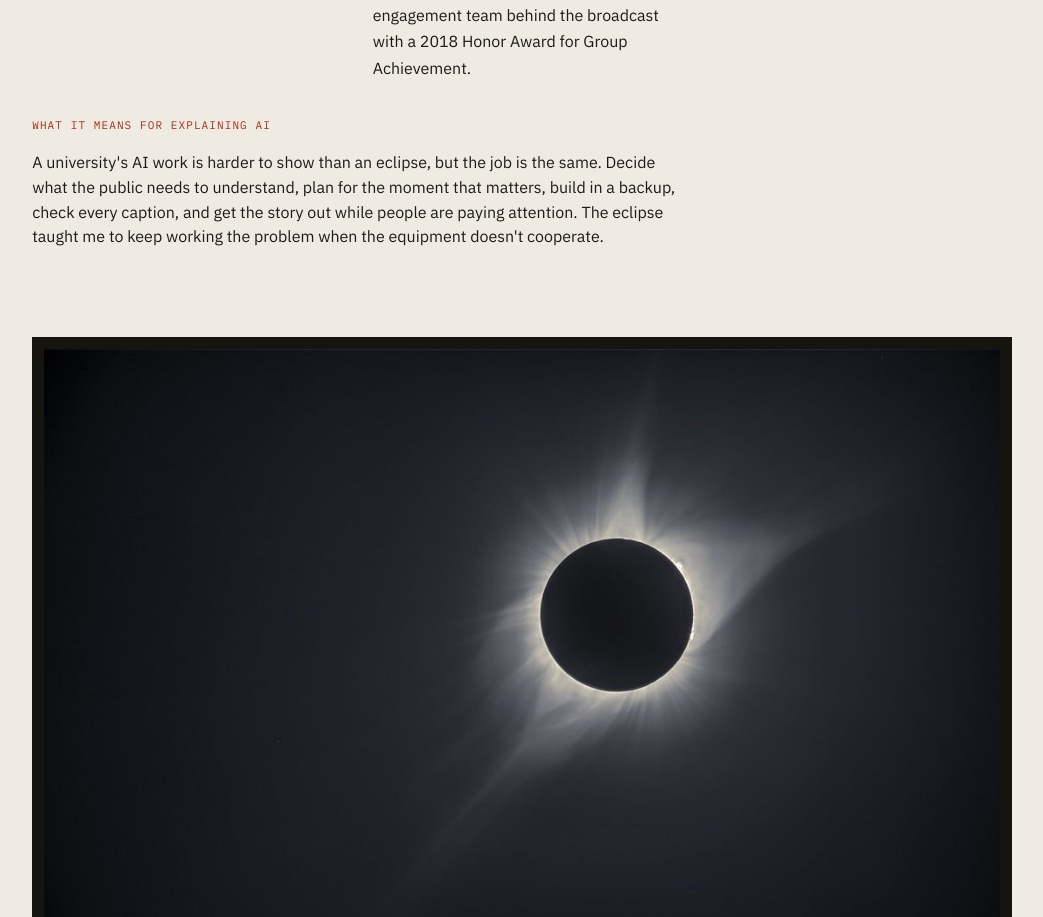
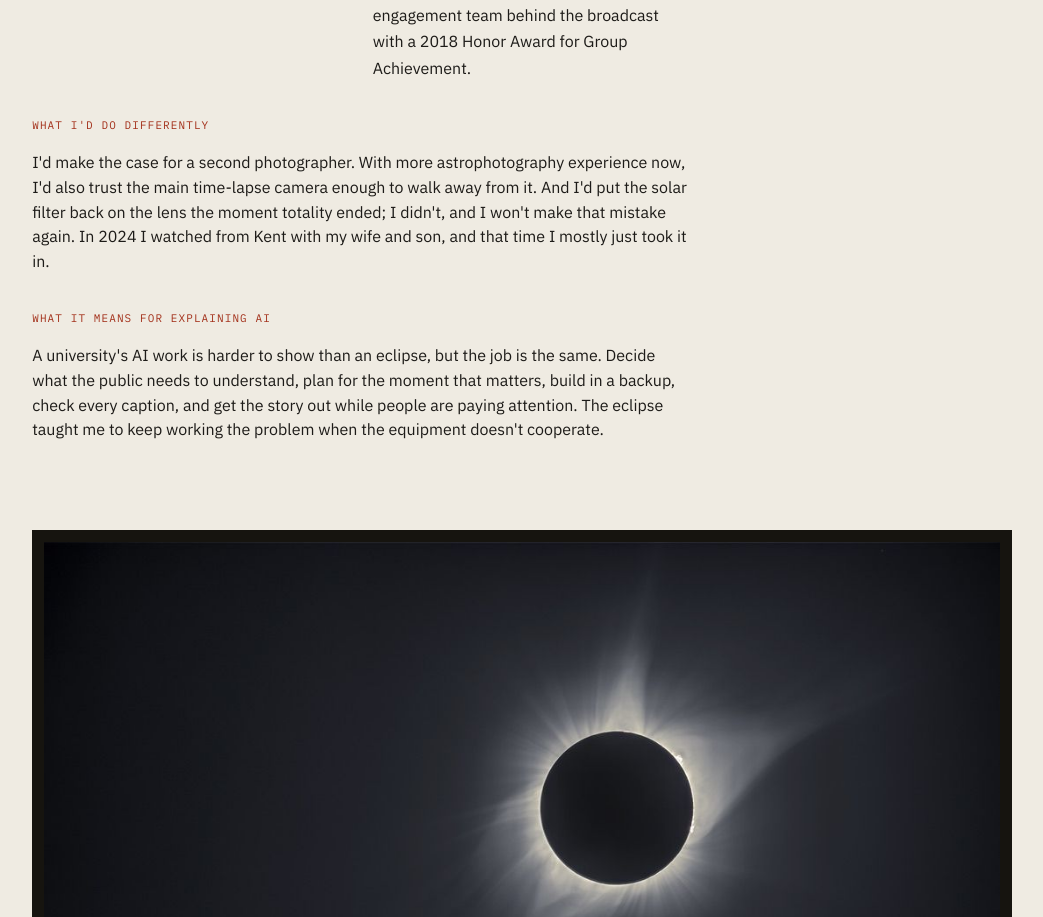
Before and after one commit to ramidaud/ramidaud.com, a plain HTML site: page work/eclipse-2017/index.html in a window 1280 px wide. Shown: the part 1446-2363 px from the top of the page, without its empty margins (19-1062 px from the left). Drawn offline with Linux system fonts and the light colour scheme.

Commit message:
Eclipse case file: what I'd do differently
Co-Authored-By: Claude Opus 5.5 <noreply@anthropic.com>
Claude-Session: https://claude.ai/code/session_01Lig4WKv3CitB8qQKzUXDxx

```diff
--- a/work/eclipse-2017/index.html
+++ b/work/eclipse-2017/index.html
@@ -52,6 +52,7 @@
           <div><p class="label kicker">What went wrong</p><p>The weather was clear and brutally hot, the closest I've come to heat stroke. The telescope mount's auto-tracking kept slipping, so I corrected it as I went while running the other cameras. It was pure chaos, and I wouldn't have had it any other way. It was my first total solar eclipse.</p></div>
           <div><p class="label kicker">Outcome</p><p>The next morning NASA ran the photograph as Image of the Day, <a href="https://www.nasa.gov/image-article/celestial-diamond-ring-natures-gift-humanity/">"A Celestial Diamond Ring: Nature's Gift to Humanity."</a> It is in NASA's official <a href="https://svs.gsfc.nasa.gov/12704/">2017 eclipse imagery gallery</a> alongside work by NASA photographers including Bill Ingalls, Joel Kowsky and Aubrey Gemignani, and the University of Chicago used it years later to open <a href="https://artshumanities.uchicago.edu/what-eclipses-have-meant-people-across-ages">a story on what eclipses have meant to people</a>. NASA recognized the public and education engagement team behind the broadcast with a 2018 Honor Award for Group Achievement.</p></div>
         </div>
+        <div style="margin-top:36px"><p class="label kicker">What I'd do differently</p><p>I'd make the case for a second photographer. With more astrophotography experience now, I'd also trust the main time-lapse camera enough to walk away from it. And I'd put the solar filter back on the lens the moment totality ended; I didn't, and I won't make that mistake again. In 2024 I watched from Kent with my wife and son, and that time I mostly just took it in.</p></div>
         <div style="margin-top:36px"><p class="label kicker">What it means for explaining AI</p><p>A university's AI work is harder to show than an eclipse, but the job is the same. Decide what the public needs to understand, plan for the moment that matters, build in a backup, check every caption, and get the story out while people are paying attention. The eclipse taught me to keep working the problem when the equipment doesn't cooperate.</p></div>
       </div>
       <aside class="summary" aria-labelledby="sum-h">
```
